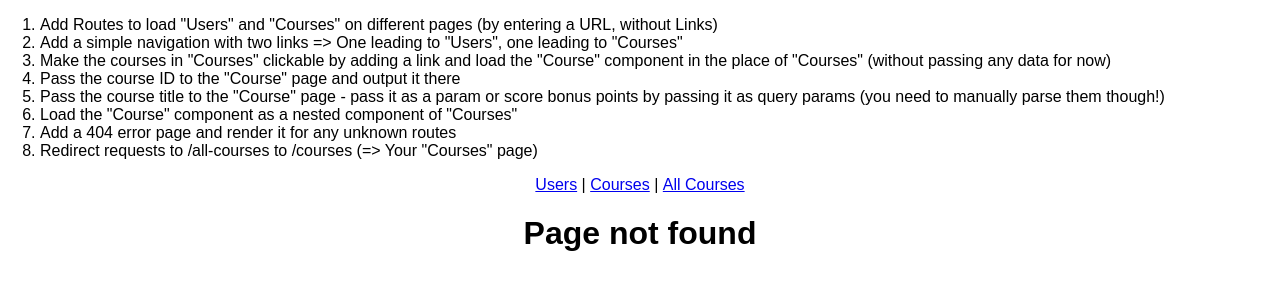
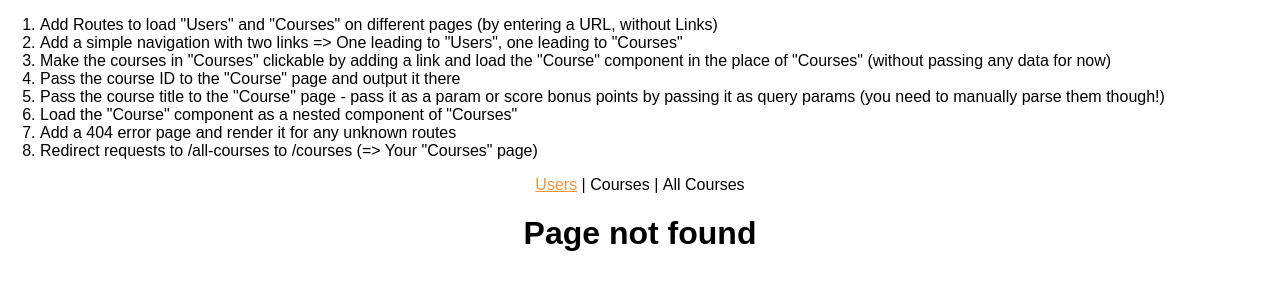
Before and after one commit to AmanAzim/Routing-assignment-React, a React (Create React App) app: page / in a window 1280 px wide. In both pictures the pointer is over the link "Users". Shown: the top 300 px of the page. Built offline with nearby package versions, Linux system fonts and the light colour scheme.

Commit message:
"commit"

```diff
--- /dev/null
+++ b/src/App.css
@@ -0,0 +1,11 @@
+
+.App a{
+    text-decoration: none;
+    color: black;
+}
+.App a:hover,
+.App a:active,
+.App a.active{
+    color: #fa923f;
+    text-decoration: underline;
+}
--- a/src/App.js
+++ b/src/App.js
@@ -1,6 +1,6 @@
 import React, { Component } from 'react';
 import {BrowserRouter, Route, NavLink, Switch, Redirect} from "react-router-dom";
-
+import './App.css'
 import Courses from './containers/Courses/Courses';
 import Users from './containers/Users/Users';
 
```
